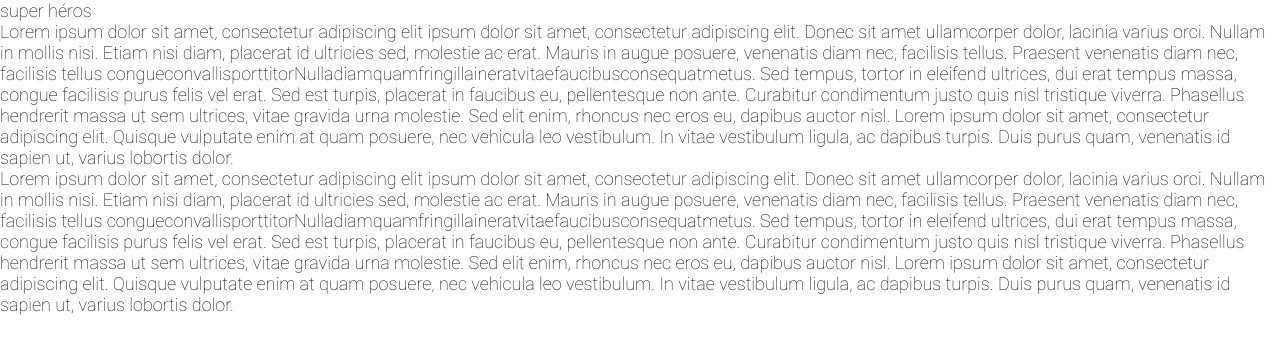
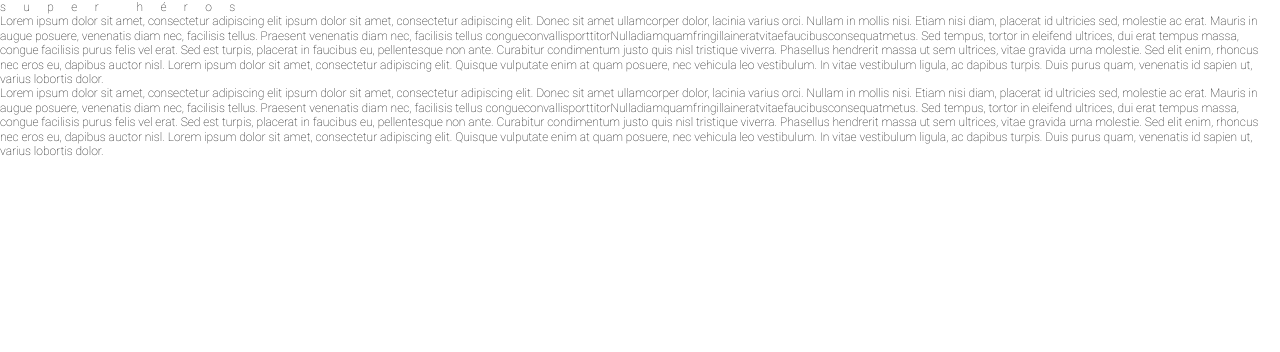
Before and after one commit to Thieumsc/css_exercice1, a plain HTML site: page index.html in a window 1280 px wide. Drawn offline with Linux system fonts and the light colour scheme.

Commit message:
Feature/insert font (#4)
* insert font

* add letter-spacing and line-height

```diff
--- a/heroes.css
+++ b/heroes.css
@@ -1,5 +1,10 @@
 html, body {
     font-family: 'Heroes';
     font-weight: 100;
-    font-size: 18px;
+    font-size: 12px;
+    line-height: 120%;
 }
+
+h1 {
+    letter-spacing: 1.45rem;
+}
```
